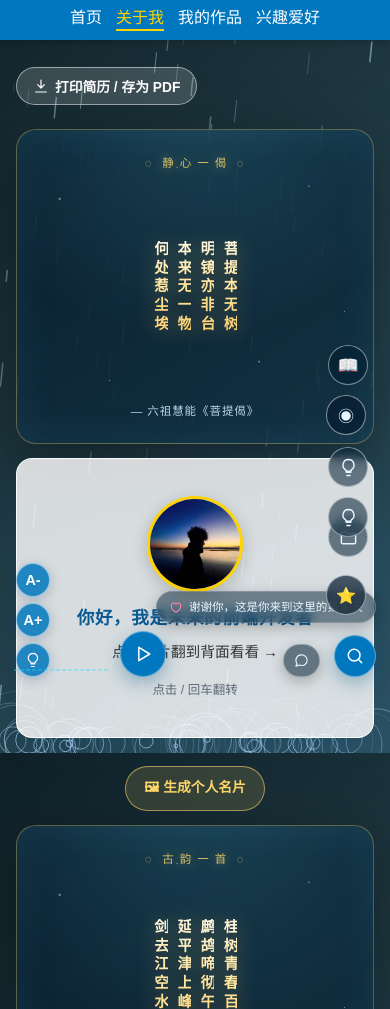
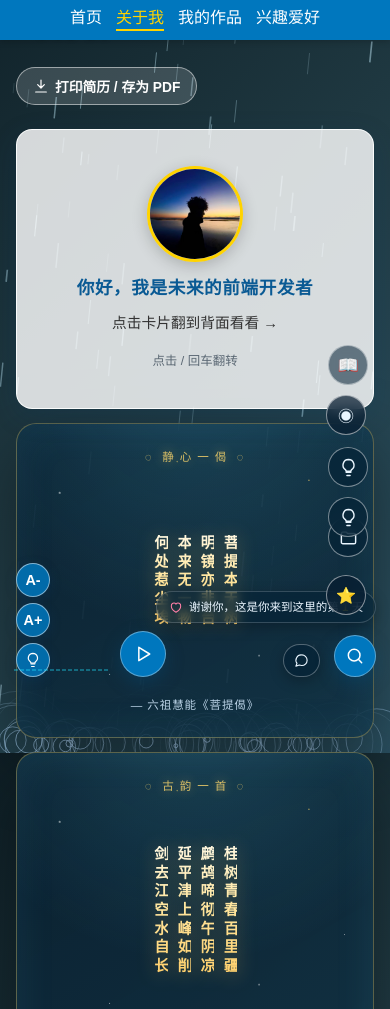
Before and after one commit to ZJW-123-Cyber/ZJW-123-Cyber.github.io, a plain HTML site: page about.html in a window 390 px wide. Shown: the part 91-1100 px from the top of the page. Drawn offline with Linux system fonts and the light colour scheme.

Commit message:
style: move flip card to top row above two poems

```diff
--- a/about.html
+++ b/about.html
@@ -190,8 +190,8 @@
             padding: 24px 12px 22px;
             border-radius: 20px;
         }
-        .about-hero-row #zenPoem { grid-column: 1; grid-row: 1; }
-        .about-hero-row #zenPoem2 { grid-column: 2; grid-row: 1; }
+        .about-hero-row #zenPoem { grid-column: 1; grid-row: 2; }
+        .about-hero-row #zenPoem2 { grid-column: 2; grid-row: 2; }
         .about-hero-row .zen-eyebrow { margin-bottom: 14px; font-size: .72rem; }
         .about-hero-row .zen-poem {
             align-items: center;            /* 五言/七言均在卡片内垂直居中 */
@@ -200,10 +200,10 @@
         }
         .about-hero-row .zen-line { font-size: clamp(.95rem, 1.7vw, 1.22rem); letter-spacing: .22em; }
         .about-hero-row .zen-sign { margin-top: 14px; font-size: .72rem; }
-        /* 下排：名片跨两列、水平居中，坐实品字底 */
+        /* 上排：名片跨两列、水平居中，置于最上面 */
         .about-hero-row .flip-card {
             grid-column: 1 / -1;
-            grid-row: 2;
+            grid-row: 1;
             width: 100%;
             max-width: 340px;
             margin: 0;
@@ -211,9 +211,9 @@
         /* 窄屏改竖排 */
         @media (max-width: 700px) {
             .about-hero-row { grid-template-columns: 1fr; }
-            .about-hero-row #zenPoem,
-            .about-hero-row #zenPoem2,
-            .about-hero-row .flip-card { grid-column: 1; grid-row: auto; }
+            .about-hero-row .flip-card { grid-column: 1; grid-row: 1; }
+            .about-hero-row #zenPoem { grid-column: 1; grid-row: 2; }
+            .about-hero-row #zenPoem2 { grid-column: 1; grid-row: 3; }
             .about-hero-row .zen-section { max-width: 460px; }
             .about-hero-row .flip-card { max-width: 360px; }
         }
--- a/sw.js
+++ b/sw.js
@@ -1,7 +1,7 @@
 /* ============================================================
    sw.js — Service Worker，让网站可安装并支持离线访问
    ============================================================ */
-const CACHE_NAME = 'my-website-v26';
+const CACHE_NAME = 'my-website-v27';
 
 const CORE_ASSETS = [
     './',
```
